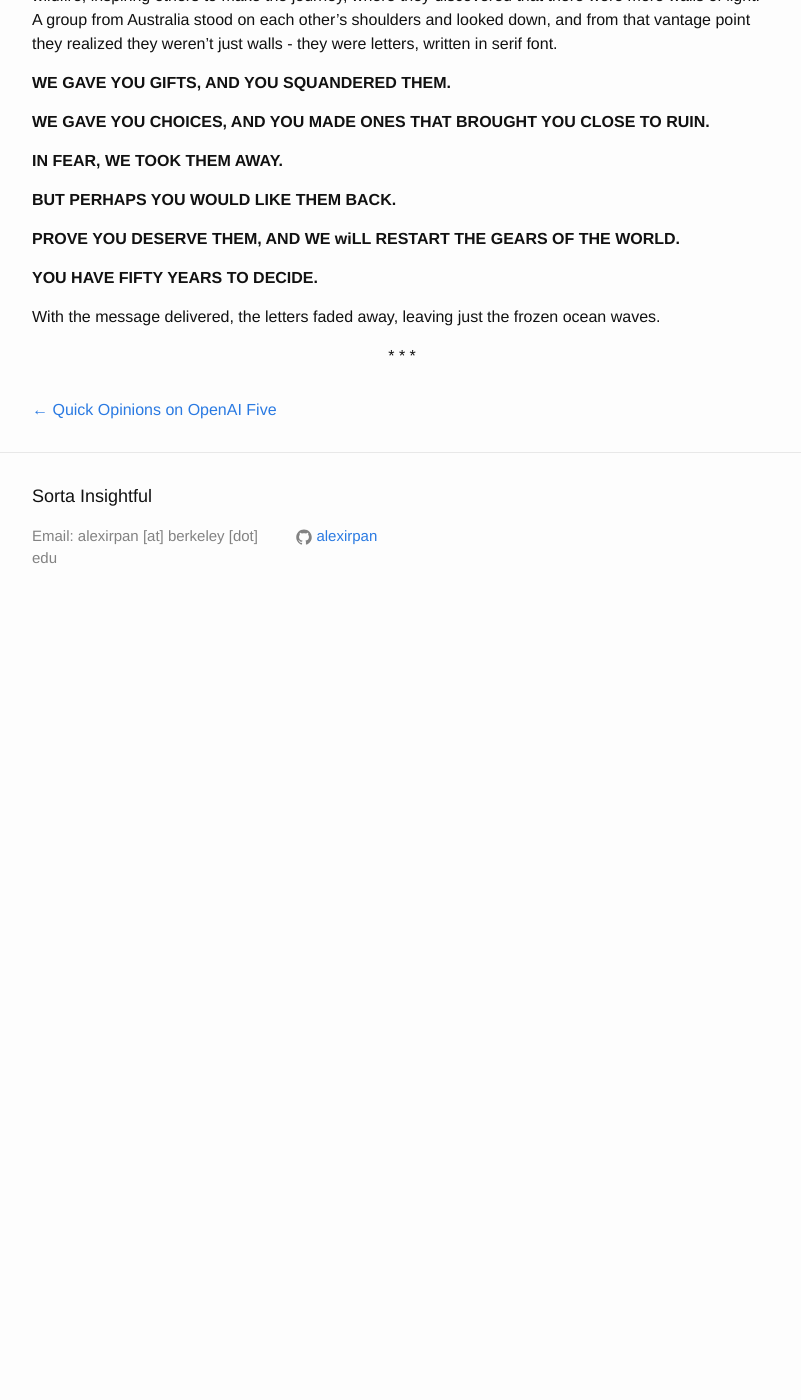
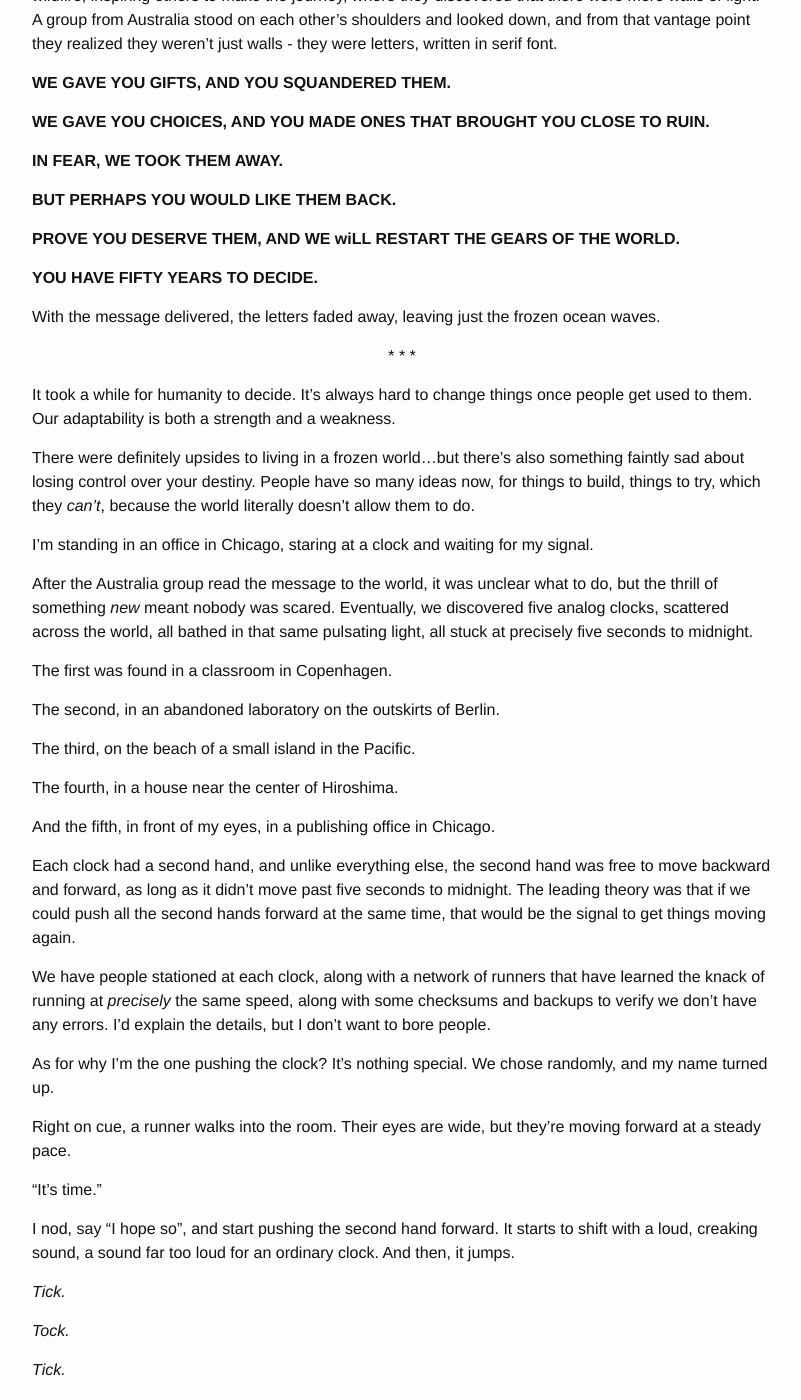
Before and after one commit to alexirpan/alexirpan.github.io, a Jekyll site: the page built from _posts/2018-07-02-five-seconds-to-midnight.markdown, in a window 1280 px wide and 1400 px high, scrolled down 1793 px. Shown: the whole window, without its empty margins (238-1039 px from the left). Built offline with Jekyll 4.4.1, drawn with Linux system fonts in a browser that asks for light colours; nearby versions of some CDN libraries; before the commit the page ends 2423 px from its top, so only the background shows below that; some of the changed text lies outside the part shown.

Commit message:
Finished first draft

```diff
--- a/_posts/2018-07-02-five-seconds-to-midnight.markdown
+++ b/_posts/2018-07-02-five-seconds-to-midnight.markdown
@@ -116,3 +116,62 @@ ocean waves.
 
 \* \* \*
 {: .centered }
+
+It took a while for humanity to decide. It's always hard to change things once
+people get used to them. Our adaptability is both a strength and a weakness.
+
+There were definitely upsides to living in a frozen world...but there's also
+something faintly sad about losing control over your destiny. People have so
+many ideas now, for things to build, things to try, which they *can't*, because
+the world literally doesn't allow them to do.
+
+I'm standing in an office in Chicago, staring at a clock and waiting for my signal.
+
+After the Australia group read the message to the world, it was unclear what to
+do, but the thrill of something *new* meant nobody was scared. Eventually, we
+discovered five analog clocks, scattered across the world, all bathed in that
+same pulsating light, all stuck at precisely five seconds to midnight.
+
+The first was found in a classroom in Copenhagen.
+
+The second, in an abandoned laboratory on the outskirts of Berlin.
+
+The third, on the beach of a small island in the Pacific.
+
+The fourth, in a house near the center of Hiroshima.
+
+And the fifth, in front of my eyes, in a publishing office in Chicago.
+
+Each clock had a second hand, and unlike everything else, the second hand was
+free to move backward and forward, as long as it didn't move past five seconds
+to midnight. The leading theory was that if we could push all the second hands
+forward at the same time, that would be the signal to get things moving again.
+
+We have people stationed at each clock, along with a network of runners that
+have learned the knack of running at *precisely* the same speed, along with some
+checksums and backups to verify we don't have any errors. I'd explain the
+details, but I don't want to bore people.
+
+As for why I'm the one pushing the clock? It's nothing special. We chose randomly,
+and my name turned up.
+
+Right on cue, a runner walks into the room. Their eyes are wide, but they're
+moving forward at a steady pace.
+
+"It's time."
+
+I nod, say "I hope so", and start pushing the second hand forward. It starts to
+shift with a loud, creaking sound, a sound far too loud for an ordinary clock.
+And then, it jumps.
+
+*Tick.*
+
+*Tock.*
+
+*Tick.*
+
+*Tock.*
+
+*Tick.*
+
+As for why I'
```
